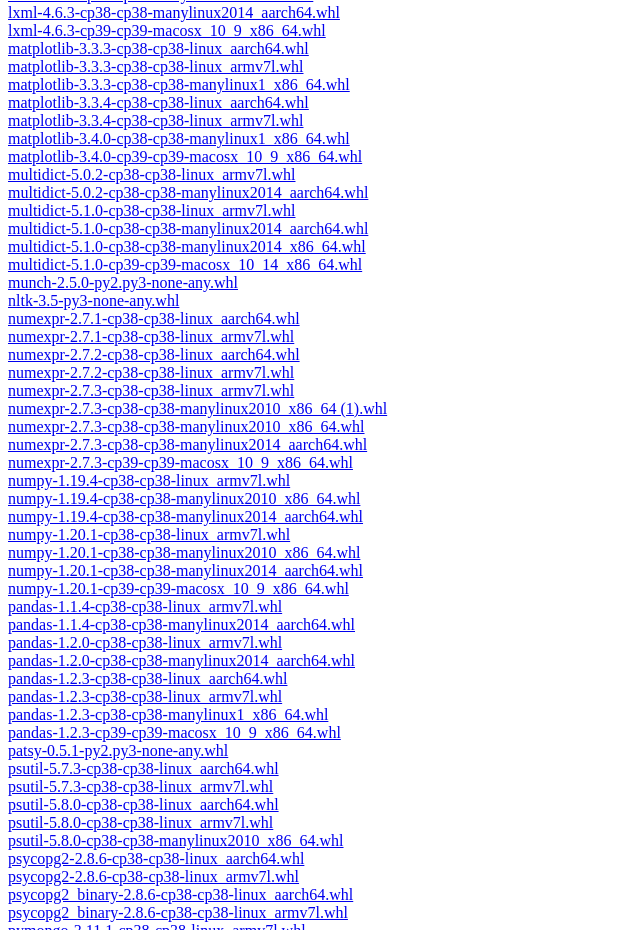
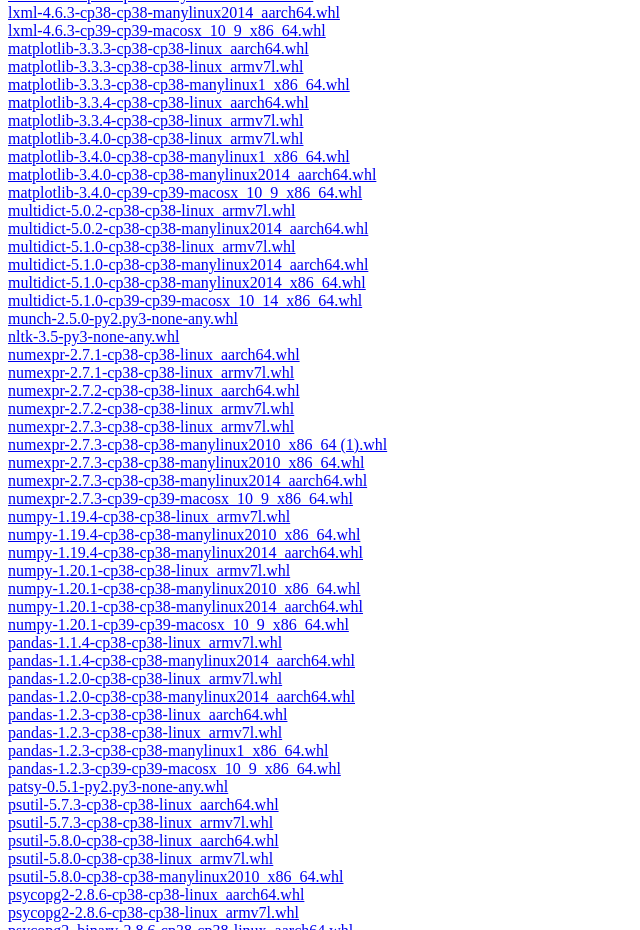
Before and after one commit to OpenComputingLab/vce-wheelhouse, a plain HTML site: page index.html in a window 1280 px wide. Shown: the part 1300-2230 px from the top of the page, without its empty margins (0-640 px from the left). Drawn offline with Linux system fonts and the light colour scheme.

Commit message:
Update matplotlib

```diff
--- a/index.html
+++ b/index.html
@@ -81,7 +81,9 @@
 <a href="wheelhouse/matplotlib-3.3.3-cp38-cp38-manylinux1_x86_64.whl">matplotlib-3.3.3-cp38-cp38-manylinux1_x86_64.whl</a><br/>
 <a href="wheelhouse/matplotlib-3.3.4-cp38-cp38-linux_aarch64.whl">matplotlib-3.3.4-cp38-cp38-linux_aarch64.whl</a><br/>
 <a href="wheelhouse/matplotlib-3.3.4-cp38-cp38-linux_armv7l.whl">matplotlib-3.3.4-cp38-cp38-linux_armv7l.whl</a><br/>
+<a href="wheelhouse/matplotlib-3.4.0-cp38-cp38-linux_armv7l.whl">matplotlib-3.4.0-cp38-cp38-linux_armv7l.whl</a><br/>
 <a href="wheelhouse/matplotlib-3.4.0-cp38-cp38-manylinux1_x86_64.whl">matplotlib-3.4.0-cp38-cp38-manylinux1_x86_64.whl</a><br/>
+<a href="wheelhouse/matplotlib-3.4.0-cp38-cp38-manylinux2014_aarch64.whl">matplotlib-3.4.0-cp38-cp38-manylinux2014_aarch64.whl</a><br/>
 <a href="wheelhouse/matplotlib-3.4.0-cp39-cp39-macosx_10_9_x86_64.whl">matplotlib-3.4.0-cp39-cp39-macosx_10_9_x86_64.whl</a><br/>
 <a href="wheelhouse/multidict-5.0.2-cp38-cp38-linux_armv7l.whl">multidict-5.0.2-cp38-cp38-linux_armv7l.whl</a><br/>
 <a href="wheelhouse/multidict-5.0.2-cp38-cp38-manylinux2014_aarch64.whl">multidict-5.0.2-cp38-cp38-manylinux2014_aarch64.whl</a><br/>
```
Also changed, not shown: 2 other files.
